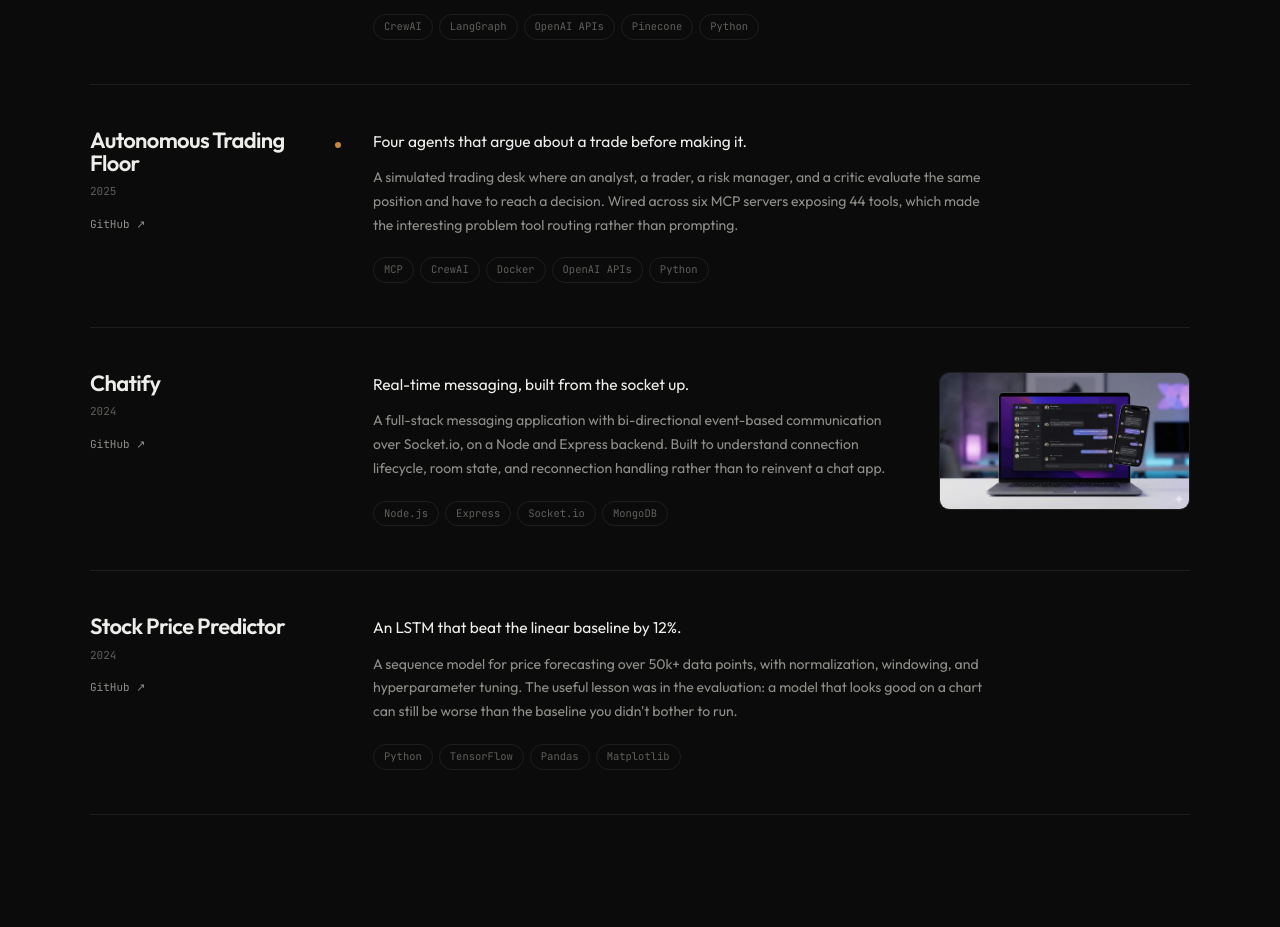
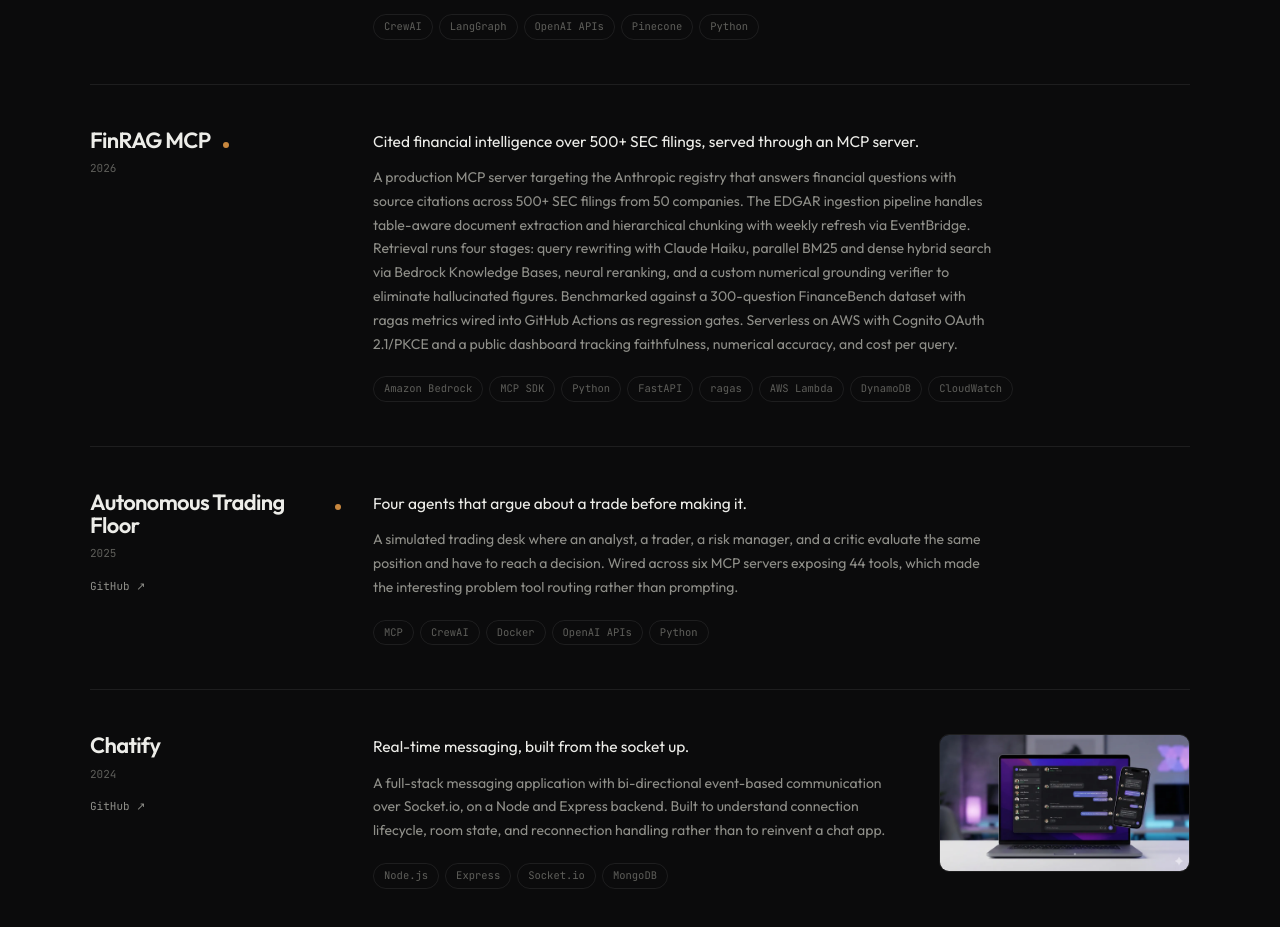
Before and after one commit to karthikreddyyalala/portfolio1, a Next.js app: page / in a window 1280 px wide. Shown: the part 7680-8607 px from the top of the page. Built offline with nearby package versions, Linux system fonts and the light colour scheme.

Commit message:
feat: add FinRAG MCP project

```diff
--- a/src/content/projects.ts
+++ b/src/content/projects.ts
@@ -32,6 +32,15 @@
     featured: true,
   },
   {
+    id: "finrag-mcp",
+    title: "FinRAG MCP",
+    year: "2026",
+    tagline: "Cited financial intelligence over 500+ SEC filings, served through an MCP server.",
+    body: "A production MCP server targeting the Anthropic registry that answers financial questions with source citations across 500+ SEC filings from 50 companies. The EDGAR ingestion pipeline handles table-aware document extraction and hierarchical chunking with weekly refresh via EventBridge. Retrieval runs four stages: query rewriting with Claude Haiku, parallel BM25 and dense hybrid search via Bedrock Knowledge Bases, neural reranking, and a custom numerical grounding verifier to eliminate hallucinated figures. Benchmarked against a 300-question FinanceBench dataset with ragas metrics wired into GitHub Actions as regression gates. Serverless on AWS with Cognito OAuth 2.1/PKCE and a public dashboard tracking faithfulness, numerical accuracy, and cost per query.",
+    tech: ["Amazon Bedrock", "MCP SDK", "Python", "FastAPI", "ragas", "AWS Lambda", "DynamoDB", "CloudWatch"],
+    featured: true,
+  },
+  {
     id: "trading-floor",
     title: "Autonomous Trading Floor",
     year: "2025",
```
